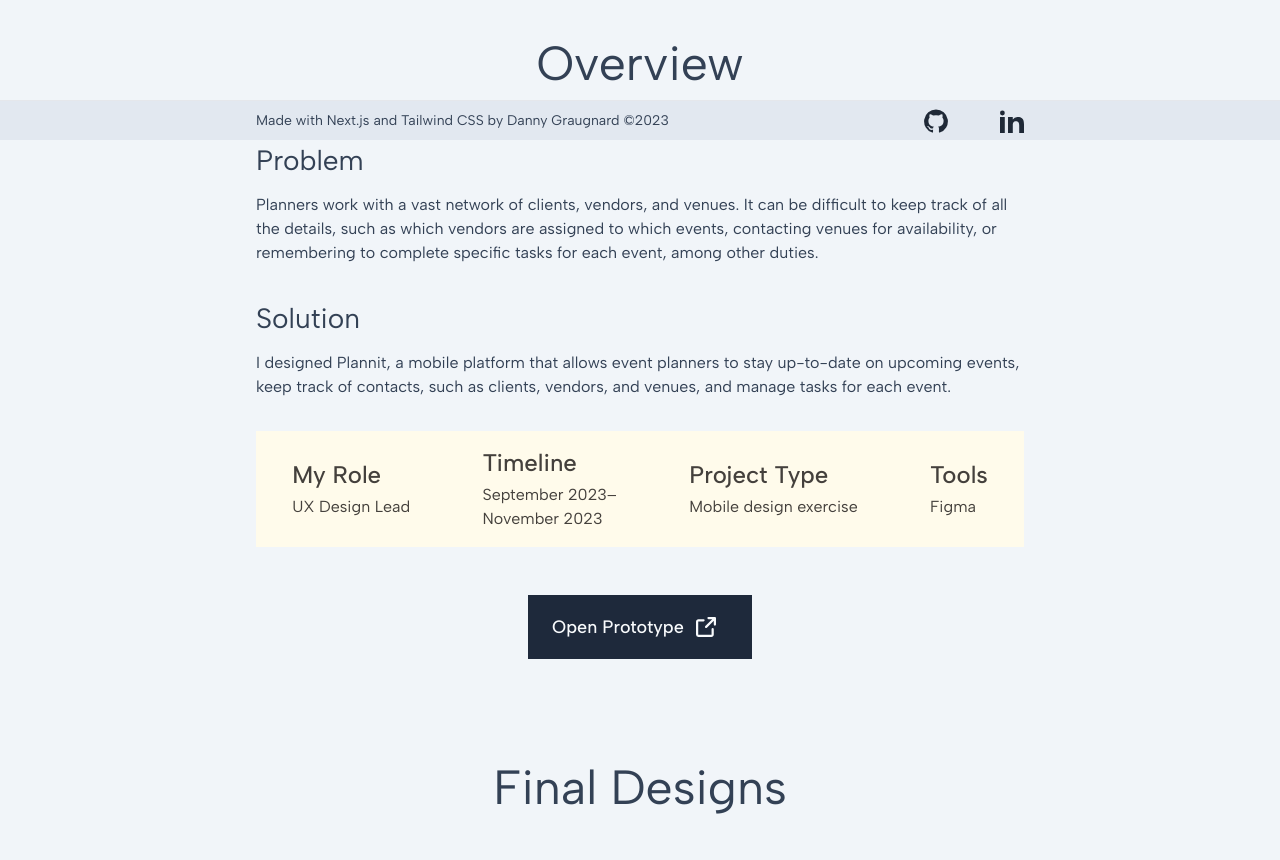
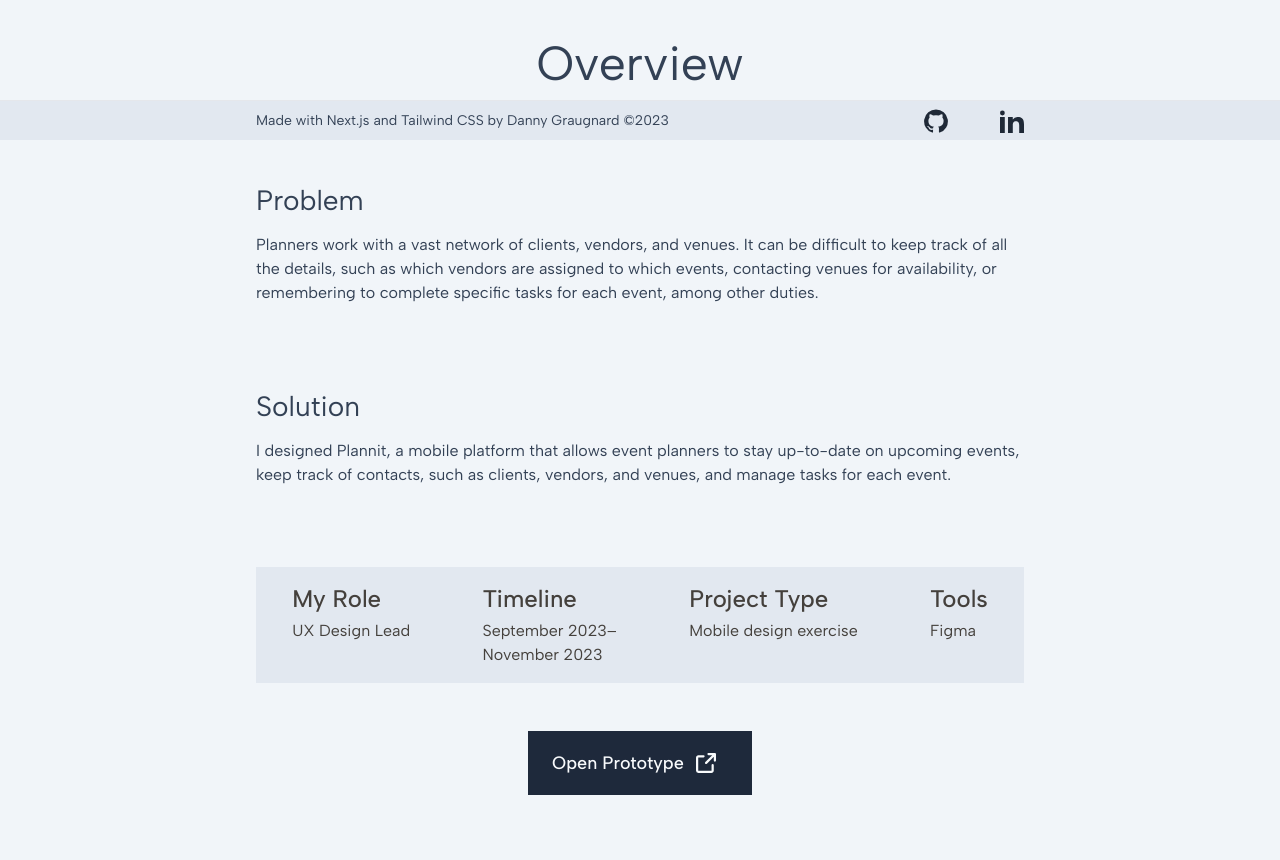
Before and after one commit to dan11218/portfolio-app, a Next.js app: page /projects/plannit in a window 1280 px wide. Shown: the part 660-1520 px from the top of the page. Built offline with nearby package versions, Linux system fonts and the light colour scheme.

Commit message:
change color for project details

```diff
--- a/app/projects/plannit/overview.tsx
+++ b/app/projects/plannit/overview.tsx
@@ -4,9 +4,9 @@ import Link from "next/link";
 export default function Overview() {
   return (
     <section className="flex h-fit w-screen flex-col items-center px-[40px] pt-14">
-      <h1 className="mb-10">Overview</h1>
+      <h1 className="mb-20">Overview</h1>
       <div className="flex w-full max-w-3xl flex-col">
-        <div className="mb-8 flex flex-col">
+        <div className="mb-20 flex flex-col">
           <h3 className="mb-3">Problem</h3>
           <p>
             Planners work with a vast network of clients, vendors, and venues.
@@ -16,7 +16,7 @@ export default function Overview() {
             event, among other duties.
           </p>
         </div>
-        <div className="mb-8 flex flex-col">
+        <div className="mb-20 flex flex-col">
           <h3 className="mb-3">Solution</h3>
           <p>
             I designed Plannit, a mobile platform that allows event planners to
@@ -25,7 +25,7 @@ export default function Overview() {
           </p>
         </div>
       </div>
-      <ul className="flex h-fit w-full max-w-lg flex-col items-center justify-around bg-amber-50 py-2 text-stone-700 sm:flex-row md:max-w-3xl">
+      <ul className="flex h-fit w-full max-w-72 flex-col justify-around bg-slate-200 py-2 text-stone-700 sm:max-w-3xl sm:flex-row dark:bg-blue-900 dark:text-slate-50">
         <li className="m-2">
           <h4 className="text-md mb-1 font-medium md:text-2xl">My Role</h4>
           <p>UX Design Lead</p>
```
